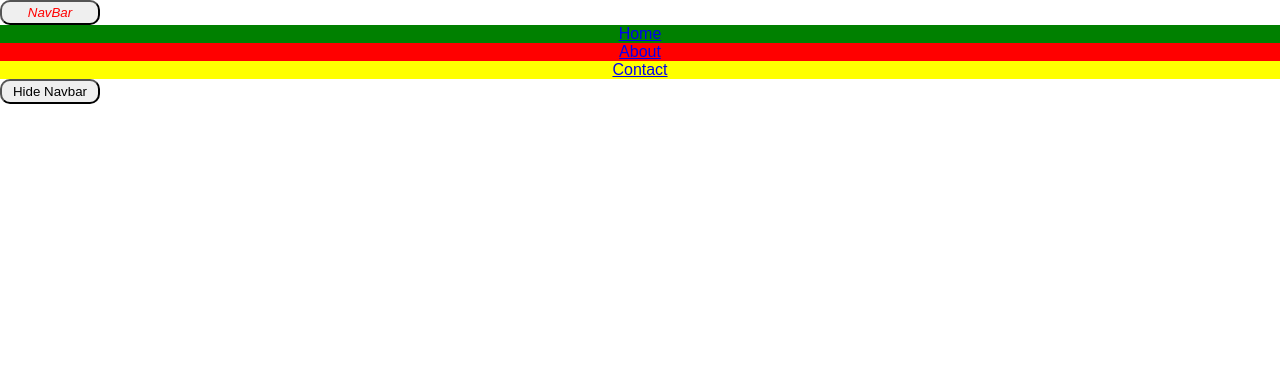
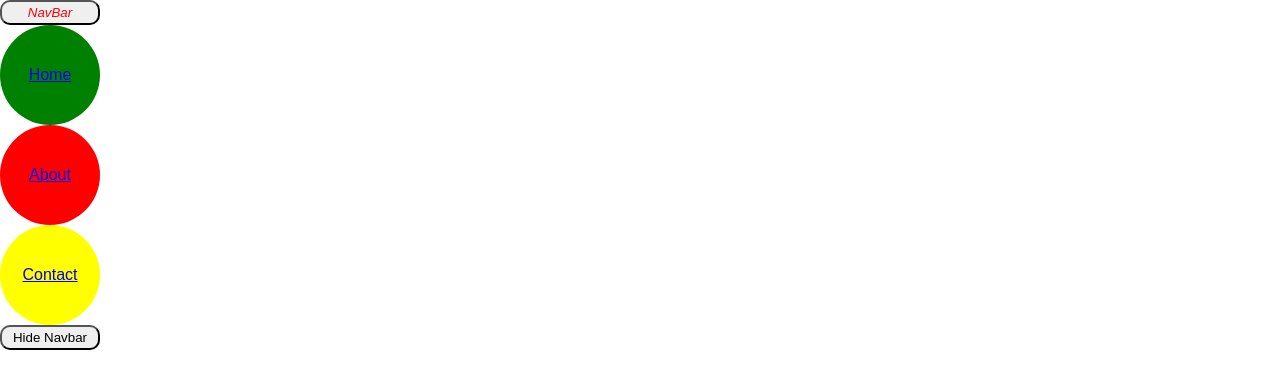
Before and after one commit to ZDev28/MyNavBar, a plain HTML site: page index.html in a window 1280 px wide. Both pictures are taken after a click on the button "NavBar". Drawn offline with nearby package versions, Linux system fonts and the light colour scheme.

Commit message:
Update style.css

```diff
--- a/style.css
+++ b/style.css
@@ -33,6 +33,12 @@
 }
 #div1, #div2, #div3{
   text-align: center;
+  border-radius: 100px 100px;
+  height: 100px;
+  width: 100px;
+  display: flex;
+  justify-content: space-around;
+  align-items: center;
 }
 .hide{
   border-radius: 10px 10px;
```
